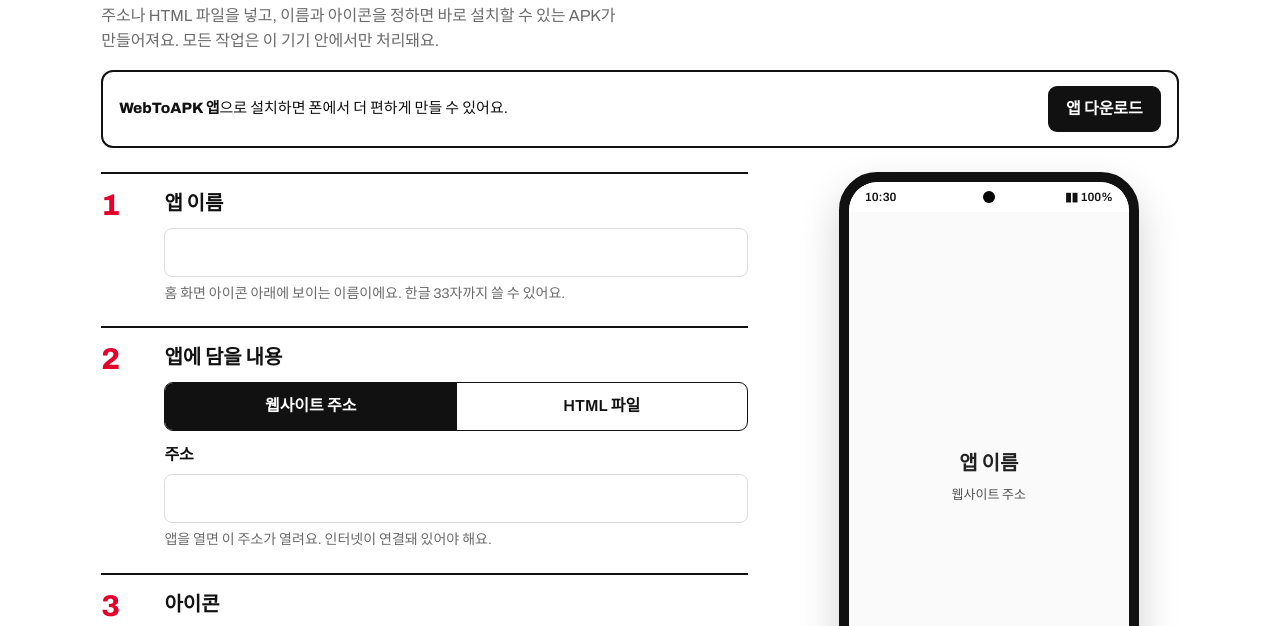
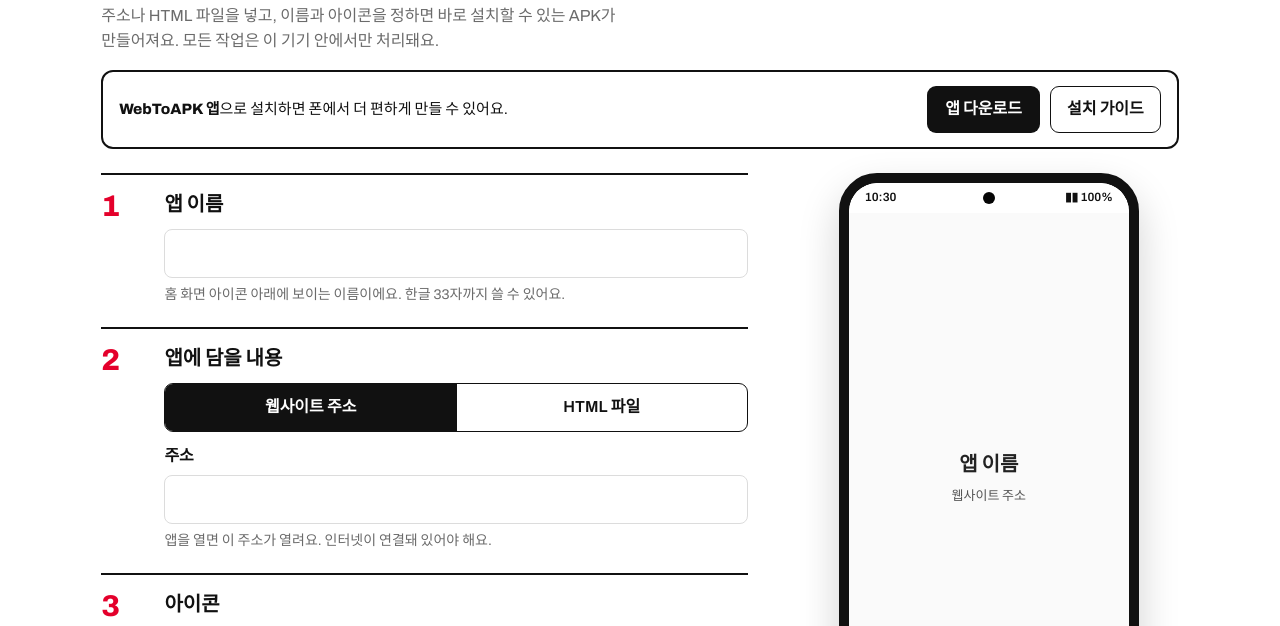
Before and after one commit to guin818/WEBTOAPK, a plain HTML site: page index.html in a window 1280 px wide. Shown: the part 122-748 px from the top of the page. Drawn offline with Linux system fonts and the light colour scheme.

Commit message:
Update index.html

```diff
--- a/index.html
+++ b/index.html
@@ -60,6 +60,11 @@ summary{cursor:pointer;font-weight:600;min-height:44px;display:flex;align-items:
 .appdl{display:flex;align-items:center;gap:12px;flex-wrap:wrap;margin-top:16px;padding:14px 16px;border:2px solid var(--ink);border-radius:12px}
 .appdl p{margin:0;flex:1 1 220px;font-size:15px}
 .appdl a{display:inline-flex;align-items:center;justify-content:center;min-height:46px;padding:10px 18px;border-radius:9px;background:var(--ink);color:var(--bg);font-weight:600;text-decoration:none}
+.dlbtns{display:flex;gap:10px;flex-wrap:wrap}
+.dlbtns button{min-height:46px}
+.guide{flex:1 1 100%;margin:4px 0 0;padding-left:1.3em;font-size:15px;line-height:1.6}
+.guide li{margin:6px 0}
+.guide[hidden]{display:none}
 .appdl a:focus-visible{outline:3px solid var(--red);outline-offset:2px}
 /* phone */
 .phone{width:min(300px,78vw);margin:0 auto;aspect-ratio:9/18.5;border:10px solid #111;border-radius:38px;background:#111;position:relative;overflow:hidden;box-shadow:0 18px 40px rgba(0,0,0,.18)}
@@ -87,7 +92,7 @@ summary{cursor:pointer;font-weight:600;min-height:44px;display:flex;align-items:
 <header>
   <h1>웹사이트를 안드로이드 앱으로</h1>
   <p class="lead">주소나 HTML 파일을 넣고, 이름과 아이콘을 정하면 바로 설치할 수 있는 APK가 만들어져요. 모든 작업은 이 기기 안에서만 처리돼요.</p>
-  <div class="appdl" id="appDl"><p><b>WebToAPK 앱</b>으로 설치하면 폰에서 더 편하게 만들 수 있어요.</p><a href="webtoapk.apk" download="webtoapk.apk">앱 다운로드</a></div>
+  <div class="appdl" id="appDl"><p><b>WebToAPK 앱</b>으로 설치하면 폰에서 더 편하게 만들 수 있어요.</p><div class="dlbtns"><a href="webtoapk.apk" download="webtoapk.apk">앱 다운로드</a><button type="button" id="guideBtn" aria-expanded="false" aria-controls="guide">설치 가이드</button></div><ol class="guide" id="guide" hidden><li><b>"앱 다운로드"</b>를 눌러 webtoapk.apk를 받아요. 크롬이 "유해할 수 있는 파일"이라고 물으면 <b>다운로드</b>를 눌러요.</li><li>알림창이나 <b>내 파일 → 다운로드</b>에서 webtoapk.apk를 눌러요.</li><li>"출처를 알 수 없는 앱" 안내가 뜨면 <b>설정</b>을 누르고 <b>이 출처 허용</b>을 켠 뒤 뒤로 가요.</li><li><b>설치</b>를 눌러요.</li><li>Play 프로텍트가 <b>"앱을 검사할까요?"</b>라고 물으며 <b>검사하기</b> 버튼이 뜰 수 있어요. 눌러서 검사해도 되고, 검사가 끝나면 설치를 이어서 하면 돼요. 경고가 뜨면 <b>세부정보 → 무시하고 설치</b>를 눌러요. 개인이 만든 앱이라 뜨는 안내예요.</li><li>설치가 끝나면 <b>열기</b>. 홈 화면에 WebToAPK 아이콘이 생겨요.</li><li>새 버전도 같은 방법으로 설치하면 기존 앱 위에 업데이트돼요. "앱이 설치되지 않았습니다"가 뜨면 기존 앱을 지우고 다시 설치해 보세요.</li></ol></div>
 </header>
 
 <div class="grid">
@@ -607,6 +612,7 @@ async function build(){
 // ---------- wire up ----------
 if(inApp) $('appDl').hidden=true;
 else claudeDownloads().then(d=>{ if(d) $('appDl').hidden=true; }).catch(()=>{});
+$('guideBtn').onclick=()=>{ const g=$('guide'); g.hidden=!g.hidden; $('guideBtn').setAttribute('aria-expanded',String(!g.hidden)); $('guideBtn').textContent=g.hidden?'설치 가이드':'가이드 닫기'; };
 load(); preview();
 document.addEventListener('input', e=>{ if(e.target.id==='topColor'&&$('sameColor').checked) $('navColor').value=$('topColor').value; save(); preview(); });
 document.addEventListener('change', e=>{
```
